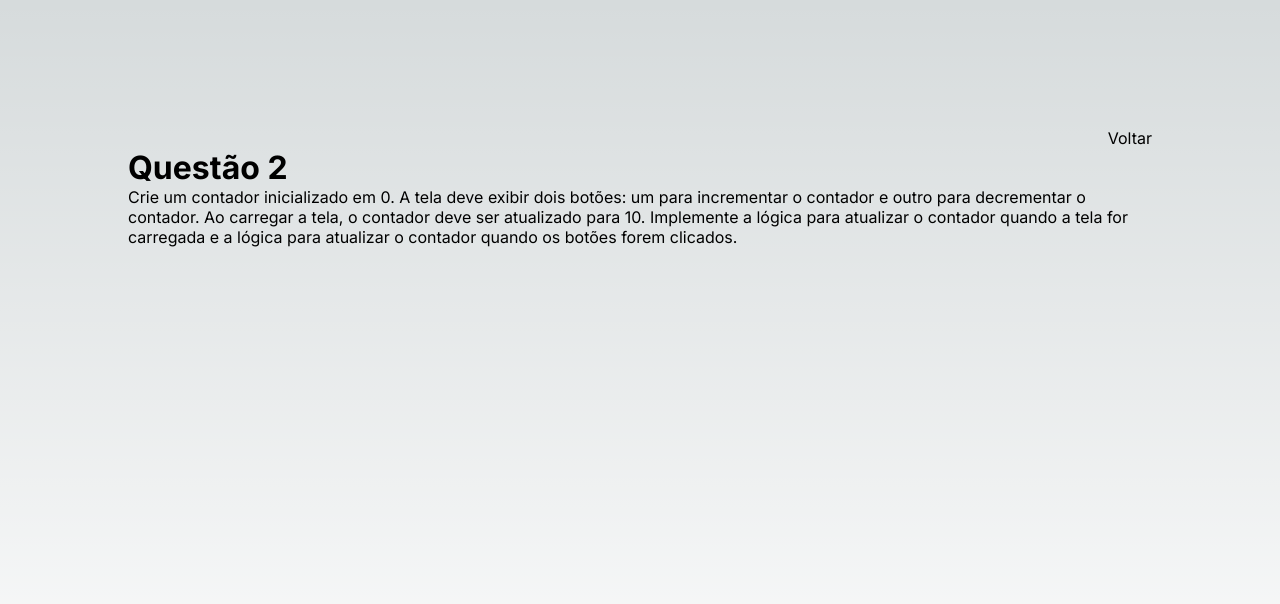
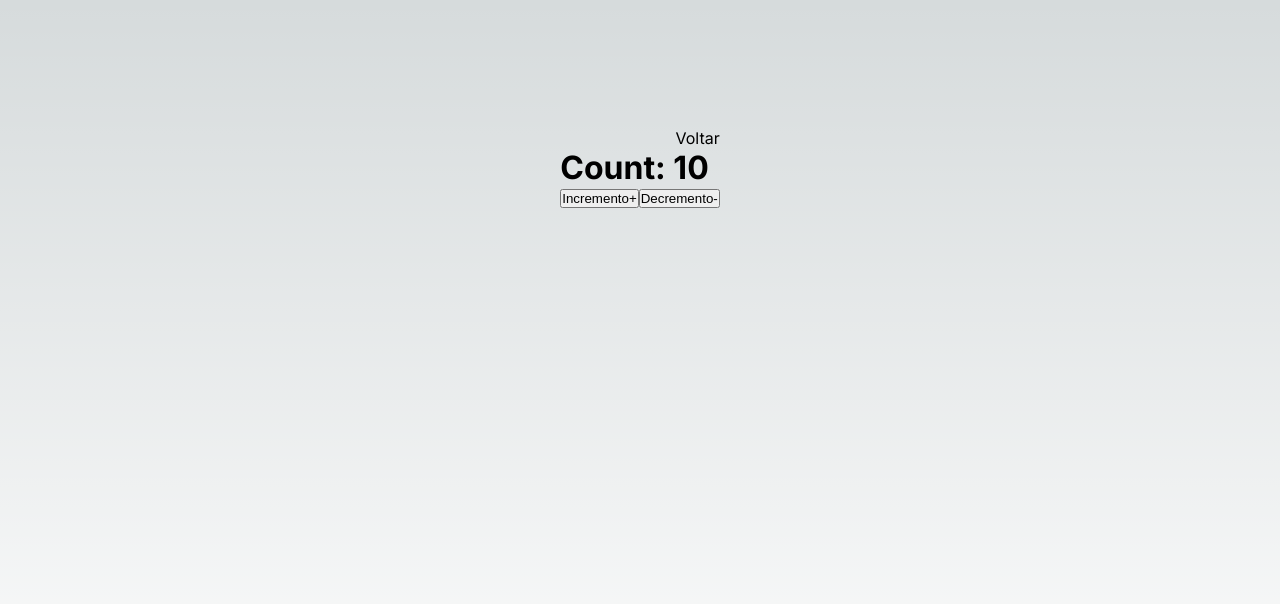
Before and after one commit to silvacleyvesson/teste-tecnico-estagiario, a Next.js app: page /questoes/2 in a window 1280 px wide. Shown: the top 604 px of the page. Built offline with nearby package versions, Linux system fonts and the light colour scheme.

Commit message:
Update page.jsx
Resolução do Exercício 2

```diff
--- a/src/app/questoes/2/page.jsx
+++ b/src/app/questoes/2/page.jsx
@@ -1,14 +1,25 @@
+import React, { useState, useEffect } from 'react';
+
 export default function Questao2() {
-  return (
-    <>
-      <h1>Questão 2</h1>
-      <p>
-        Crie um contador inicializado em 0. A tela deve exibir dois botões: um
-        para incrementar o contador e outro para decrementar o contador. Ao
-        carregar a tela, o contador deve ser atualizado para 10. Implemente a
-        lógica para atualizar o contador quando a tela for carregada e a lógica
-        para atualizar o contador quando os botões forem clicados.
-      </p>
-    </>
-  );
+ const [count, setCount] = useState(0);
+
+ useEffect(() => {
+    setCount(10);
+ }, []);
+
+ const incrementCounter = () => {
+    setCount(count + 1);
+ };
+
+ const decrementCounter = () => {
+    setCount(count - 1);
+ };
+
+ return (
+    <div>
+      <h1>Count: {count}</h1>
+      <button onClick={incrementCounter}>Incremento+</button>
+      <button onClick={decrementCounter}>Decremento-</button>
+    </div>
+ );
 }
```
